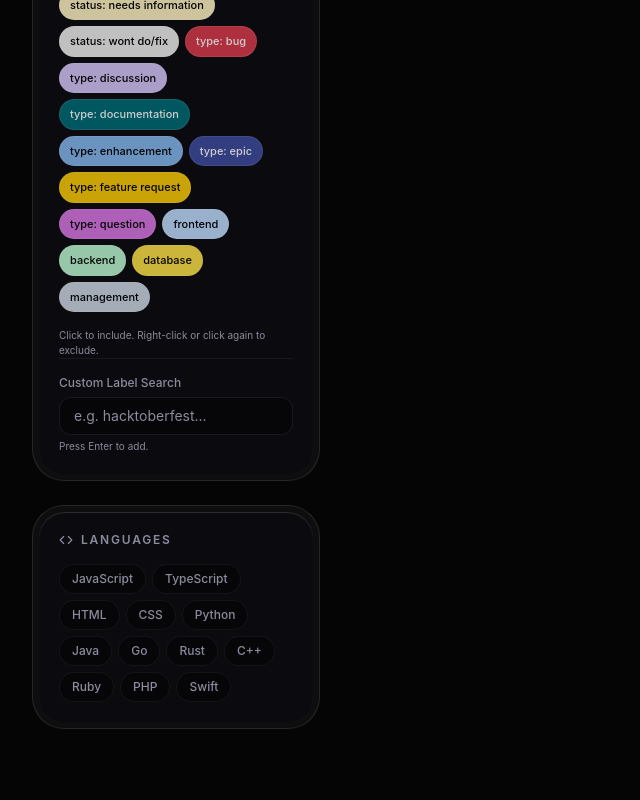
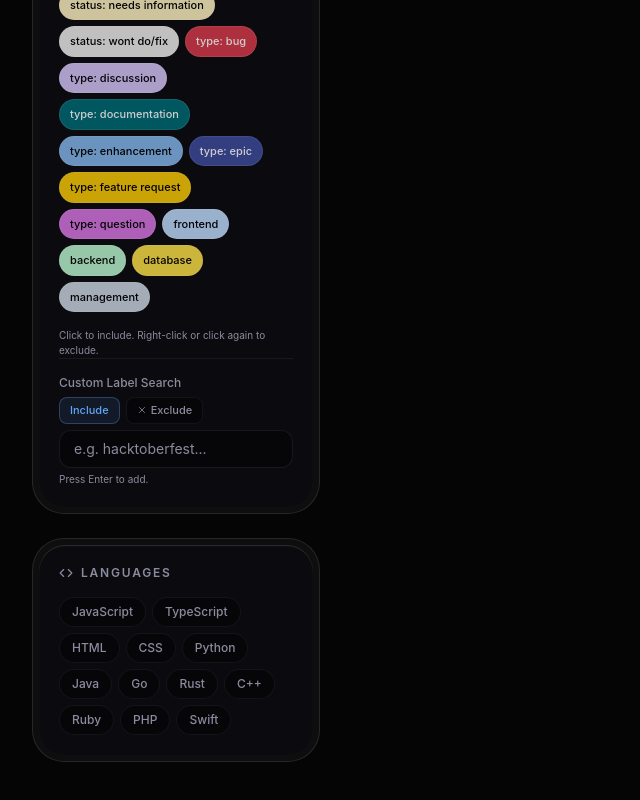
Before and after one commit to Yuvraj-Sarathe/Git-Issue, a Next.js app: page / in a window 1280 px wide. Shown: the part 532-1332 px from the top of the page, without its empty margins (0-640 px from the left). Built offline with nearby package versions, Linux system fonts and the light colour scheme; no server answers.

Commit message:
custom tag feature

```diff
--- a/app/page.tsx
+++ b/app/page.tsx
@@ -79,6 +79,7 @@ export default function GlobalGitHubIssueExplorer() {
   const [excludedLabels, setExcludedLabels] = useState<string[]>([]);
   const [activeLanguages, setActiveLanguages] = useState<string[]>([]);
   const [customLabelInput, setCustomLabelInput] = useState('');
+  const [customLabelExcludeMode, setCustomLabelExcludeMode] = useState(false);
 
   useEffect(() => {
     const savedPat = localStorage.getItem('githubPat');
@@ -236,11 +237,19 @@ export default function GlobalGitHubIssueExplorer() {
         .split(',')
         .map((s) => s.trim())
         .filter(Boolean);
-      const newActive = [...activeLabels];
-      tags.forEach((t) => {
-        if (!newActive.includes(t)) newActive.push(t);
-      });
-      setActiveLabels(newActive);
+      if (customLabelExcludeMode) {
+        setExcludedLabels((prev) => {
+          const next = [...prev];
+          tags.forEach((t) => { if (!next.includes(t)) next.push(t); });
+          return next;
+        });
+      } else {
+        setActiveLabels((prev) => {
+          const next = [...prev];
+          tags.forEach((t) => { if (!next.includes(t)) next.push(t); });
+          return next;
+        });
+      }
       setCustomLabelInput('');
     }
   };
@@ -298,6 +307,8 @@ export default function GlobalGitHubIssueExplorer() {
             customLabelInput={customLabelInput}
             onCustomLabelChange={setCustomLabelInput}
             onCustomLabelKeyDown={handleCustomLabelAdd}
+            customLabelExcludeMode={customLabelExcludeMode}
+            onCustomLabelExcludeModeChange={setCustomLabelExcludeMode}
           />
 
           <div className="flex-1 min-w-0">
--- a/components/sidebar-filters.tsx
+++ b/components/sidebar-filters.tsx
@@ -15,6 +15,8 @@ interface SidebarFiltersProps {
   customLabelInput: string;
   onCustomLabelChange: (value: string) => void;
   onCustomLabelKeyDown: (e: React.KeyboardEvent<HTMLInputElement>) => void;
+  customLabelExcludeMode: boolean;
+  onCustomLabelExcludeModeChange: (value: boolean) => void;
 }
 
 const LABELS = [
@@ -67,6 +69,8 @@ export function SidebarFilters(props: SidebarFiltersProps) {
     customLabelInput,
     onCustomLabelChange,
     onCustomLabelKeyDown,
+    customLabelExcludeMode,
+    onCustomLabelExcludeModeChange,
   } = props;
 
   return (
@@ -160,6 +164,30 @@ export function SidebarFilters(props: SidebarFiltersProps) {
             <label className="block text-xs font-medium text-[var(--text-muted)] mb-1.5">
               Custom Label Search
             </label>
+            <div className="flex gap-1.5 mb-1.5">
+              <button
+                onClick={() => onCustomLabelExcludeModeChange(false)}
+                className={cn(
+                  "text-[11px] px-2.5 py-1 rounded-lg font-medium transition-all border flex items-center gap-1",
+                  !customLabelExcludeMode
+                    ? "bg-[var(--primary)]/10 text-[var(--primary)] border-[var(--primary)]/30"
+                    : "bg-black/40 text-[var(--text-muted)] border-white/[0.06] hover:border-white/[0.15]"
+                )}
+              >
+                Include
+              </button>
+              <button
+                onClick={() => onCustomLabelExcludeModeChange(true)}
+                className={cn(
+                  "text-[11px] px-2.5 py-1 rounded-lg font-medium transition-all border flex items-center gap-1",
+                  customLabelExcludeMode
+                    ? "bg-[var(--accent-red)]/10 text-[var(--accent-red)] border-[var(--accent-red)]/30"
+                    : "bg-black/40 text-[var(--text-muted)] border-white/[0.06] hover:border-white/[0.15]"
+                )}
+              >
+                <X className="w-2.5 h-2.5" /> Exclude
+              </button>
+            </div>
             <input
               type="text"
               placeholder="e.g. hacktoberfest..."
@@ -168,7 +196,9 @@ export function SidebarFilters(props: SidebarFiltersProps) {
               onKeyDown={onCustomLabelKeyDown}
               className="w-full text-sm px-3.5 py-2 bg-black/40 border border-white/[0.08] rounded-xl text-[var(--text-primary)] placeholder-[var(--text-muted)] focus:outline-none focus:border-[var(--primary)]/40 focus:ring-1 focus:ring-[var(--primary)]/20 transition-all"
             />
-            <p className="text-[10px] text-[var(--text-muted)] mt-1">Press Enter to add.</p>
+            <p className="text-[10px] text-[var(--text-muted)] mt-1">
+              Press Enter to {customLabelExcludeMode ? 'exclude' : 'add'}.
+            </p>
           </div>
         </div>
       </div>
```
